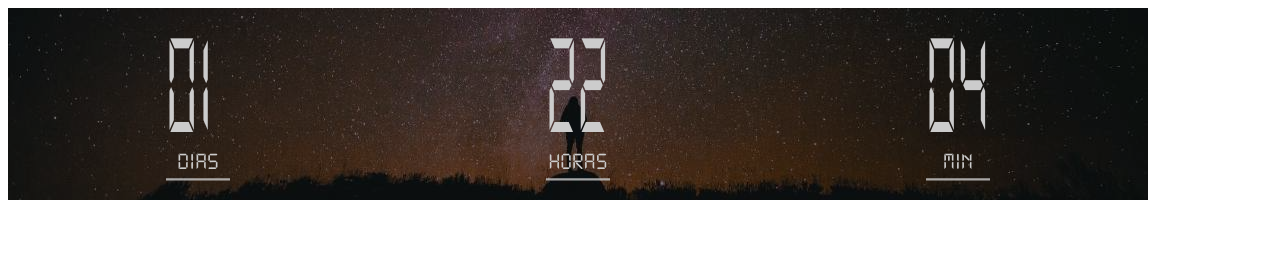
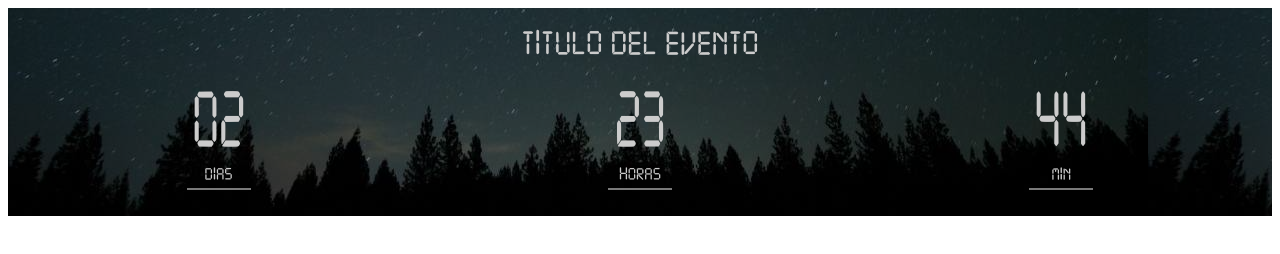
Before and after one commit to NoitaxCODE/timer, a plain HTML site: page index.html in a window 1280 px wide. Drawn offline with Linux system fonts and the light colour scheme; a web font is replaced by a local one.

Commit message:
Termino segunda version del temporizador

```diff
--- a/index.html
+++ b/index.html
@@ -11,11 +11,14 @@
 </head>
 <body>
     <div class="timer-container">
+      <h2 class="timer-container-title">TITULO DEL EVENTO</h2>
       <div class="timer-item"><span id="timer-days" class="timer-number">00</span></div>
       <div class="timer-item"><span id="timer-hour" class="timer-number">00</span></div>
       <div class="timer-item"><span id="timer-minute" class="timer-number">00</span></div>
       <div class="background"></div>
     </div>
+
+
   <script src="/scripts.js"></script>
 </body>
 </html>
--- a/scripts.js
+++ b/scripts.js
@@ -4,7 +4,7 @@ let days = document.getElementById('timer-days'),
     counter = 1,
     counterMinutos = 1,
 //EN ESTA VARIABLE PONGO EL TIEMPO DEL TEMPORIZADOR
-    fechaUno = new Date('2021/03/14 06:30:00'),
+    fechaUno = new Date('2021/03/15 16:30:00'),
     fechaDos = new Date(),
     showDays = Math.floor(((fechaUno.getTime() - fechaDos.getTime())/3600000)/24)-1,
     showHours = Math.floor((fechaUno.getTime() - fechaDos.getTime())/3600000),
@@ -25,26 +25,21 @@ let days = document.getElementById('timer-days'),
   console.log(showHours)
   console.log(showMinutes)
 
-
-
 //LE AGREGO UN 0 A LOS MENOSRES DE 10
 if(showDays<10){
   days.innerText = `0${showDays}`
-  console.log("entro en dias")
 }else{
   days.innerText = showDays
 }
 
 if(showHours<10){
   hours.innerText = `0${showHours}`
-  console.log("entro en horas")
 }else{
   hours.innerText = showHours
 }
 
 if(showMinutes<10){
   minutes.innerText = `0${showMinutes}`
-  console.log("entro en minutos")
 }else{
   minutes.innerText = showMinutes
 }
@@ -52,10 +47,6 @@ if(showMinutes<10){
 let currentDays = Number(days.innerText),
     currentHours = Number(hours.innerText),
     currentMinutes = Number(minutes.innerText);
-
-console.log(currentDays)
-console.log(currentHours)
-console.log(currentMinutes)
 
 //UNA FUNCION QUE SE AUTOEJECUTA CADA 1 MINUTO Y DESCUENTA EL TIEMPO
 switch (fechaUno<fechaDos){
@@ -107,101 +98,5 @@ switch (fechaUno<fechaDos){
           minutes.innerText = currentMinutes
         }
       }
-    }, 50)
+    }, 60000)
 }
-
-// const restSecond = setInterval(()=>{
-//   if(currentMinutes === 0){
-//     if(currentHours === 0){
-//       if(currentDays > 0){
-//         currentDays -= 1
-//         if(currentDays<10){
-//           days.innerText = `0${currentDays}`
-//           hours.innerText = 23
-//           minutes.innerText = 59
-//           currentHours = 23
-//           currentMinutes = 59
-//         }else{
-//           days.innerText = currentDays
-//           hours.innerText = 23
-//           minutes.innerText = 59
-//           currentHours = 23
-//           currentMinutes = 59
-//         }
-//       }else{
-//         clearInterval(restSecond)
-//         minutes.innerText = '00'
-//       }
-//     }else{
-//       currentHours -=1
-//       if(currentHours<10){
-//         hours.innerText = `0${currentHours}`
-//         minutes.innerText = 59
-//         currentMinutes = 59
-//       }else{
-//         hours.innerText = currentHours
-//         minutes.innerText = 59
-//         currentMinutes = 59
-//       }
-//     }
-//   }else{
-//     currentMinutes -= 1
-//     if(currentMinutes<10){
-//       minutes.innerText = `0${currentMinutes}`
-//     }else{
-//       minutes.innerText = currentMinutes
-//     }
-//   }
-// }, 50)
-
-// const restSecond = setInterval(()=>{
-//   if(fechaUno<fechaDos){
-//     hour.innerText = 00;
-//     minute.innerText = 00;
-//     second.innerText = 00;
-//     clearInterval(restSecond)
-//   }
-//   else if(Number(minute.innerText)===0 && Number(second.innerText)===0 && Number(hour.innerText)>0){
-//     counter -= 1
-//     counterMinutos -= 1
-//     console.log("entro en el primer if")
-//     minute.innerText = 59;
-//     second.innerText = 59;
-//   }
-//   else if(counter<1){
-//     if(Number(hour.innerText)<=10){
-//       hour.innerText = `0${Number(hour.innerText) - 1}`
-//       counter = 1
-//       second.innerText = 58;
-//     }else{
-//       hour.innerText = Number(hour.innerText) - 1
-//       counter = 1
-//       second.innerText = 58;
-//     }
-//   }
-//   else if(counterMinutos < 1){
-//     second.innerText = 57
-//     counterMinutos = 1
-//   }
-//   else if(Number(second.innerText) === 0 && Number(minute.innerText)>0){
-//     second.innerText = 59;
-//     if(Number(minute.innerText)<=10){
-//       minute.innerText = `0${Number(minute.innerText)-1}`
-//     }else{
-//       minute.innerText = Number(minute.innerText)-1
-//     }
-//   }
-//   else if(Number(second.innerText) === 0 && Number(minute.innerText)===0 && Number(hour.innerText)===0){
-//     clearInterval(restSecond)
-//     console.log("entro en el quinto if (clear)")
-//   }else{
-//     if (Number(second.innerText)<=10){
-//       second.innerText = `0${Number(second.innerText) - 1}`
-//     }else{
-//       second.innerText = Number(second.innerText) - 1
-//     }
-//   }
-// }, 1000)
-
-// console.log(fechaUno)
-// console.log(fechaDos)
--- a/styles.css
+++ b/styles.css
@@ -1,8 +1,8 @@
 
 
 @font-face {
-  font-family: 'digital';
-  src: url('./fonts/digital.woff') format('WOFF');
+  font-family: 'dig';
+  src: url('./fonts/dig-regular.woff') format('WOFF');
   font-weight: bold;
   font-style: normal;
   font-display: swap;
@@ -13,9 +13,10 @@
   position: absolute;
   width: 100%;
   height: 100%;
-  background-image: url(./img/cortadas_00001.jpg);
-  background-position-y: -11rem;
+  background-image: url(./img/Desktop_00001.jpg);
+  background-position-y: -20rem;
 }
+
 
   .timer-container{
     position: relative;
@@ -23,47 +24,48 @@
     display: flex;
     align-items: center;
     justify-content: space-around;
-  width: 1140px;
-  height: 12rem;
+    height: 13rem;
+  }
 
+  .timer-container-title{
+    position: absolute;
+    top: -.5rem;
+    font-family: 'dig';
+    color: hsla(0, 0%, 80%, 1);
+    font-size: 2rem;
   }
 
   .timer-item{
     display: inline-flex;
     position: relative;
-  top: -0.5rem;
     min-width: 4rem;
     color: hsla(0, 0%, 80%, 1);
     justify-content: center;
     align-items: center;
-  font-size: 4rem;
-  font-family: 'digital';
+    text-align: center;
+    font-size: 3rem;
+    font-family: 'dig';
+    top: 1.5rem;
   }
 
   .timer-number{
     border-bottom: .5px solid hsla(0, 0%, 80%, .8);
-  padding-bottom: .5rem;
+    padding-bottom: 1.5rem;
     width: 100%;
+    transform: scaleY(1.5);
   }
 
   .timer-item::after{
-  font-size: 1.5rem;
+    font-size: 1rem;
     position: absolute;
-  bottom: -2.5rem;
+    bottom: -.6rem;
   }
-.timer-item:nth-child(1)::after{
+  .timer-item:nth-child(2)::after{
     content: 'Dias';
   }
-.timer-item:nth-child(2)::after{
+  .timer-item:nth-child(3)::after{
     content: 'Horas';
   }
-.timer-item:nth-child(3)::after{
+  .timer-item:nth-child(4)::after{
     content: 'Min';
   }
-
-
-
-
-.timer-number{
-  transform: scaleY(2.3);
-}
```
Also changed, not shown: fonts/dig-regular.woff (added), img/Desktop_00001.jpg (added). Lines whose indentation alone changed are shown as unchanged.
